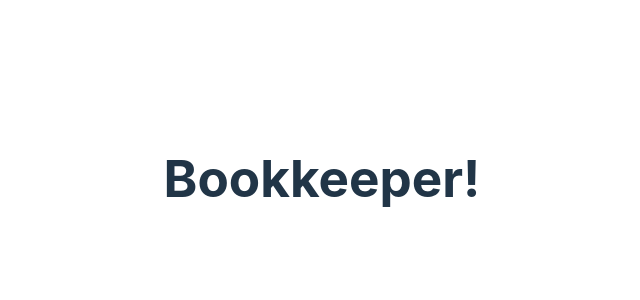
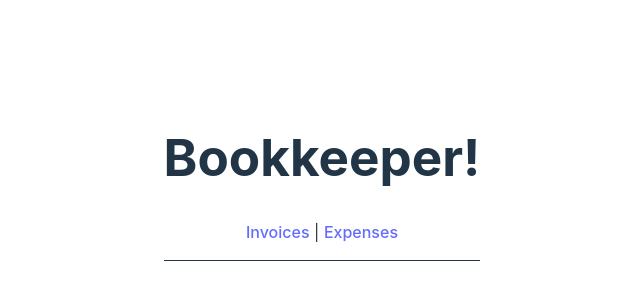
Before and after one commit to aunmegustas/DAH_T2_ACT3_ChirstianHernandez, a React (Vite) app: page / in a window 1280 px wide. Shown: the part 222-522 px from the top of the page, without its empty margins (318-958 px from the left). Built offline with nearby package versions, Linux system fonts and the light colour scheme.

Commit message:
6. Añadir algunos enlaces, invoices, expenses

```diff
--- a/src/App.jsx
+++ b/src/App.jsx
@@ -1,11 +1,19 @@
 import { useState } from 'react'
 import reactLogo from './assets/react.svg'
 import './App.css'
+import { Link } from 'react-router-dom'
 
 function App() {
   return (
     <div>
       <h1>Bookkeeper!</h1>
+      <nav style={{
+        borderBottom: "solid 1px",
+        paddingBottom: "1rem",
+      }}>
+        <Link to="/invoices">Invoices</Link> | {" "}
+        <Link to="/expenses">Expenses</Link>
+      </nav>
     </div>
   )
 }
```
